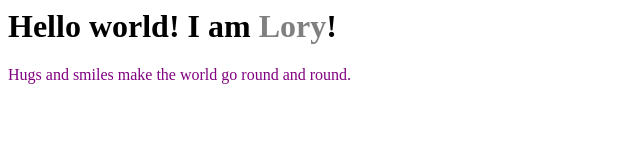
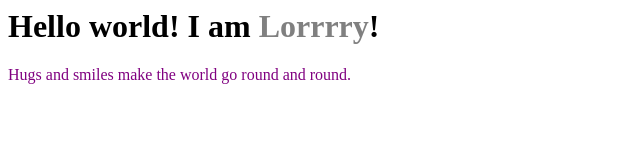
Before and after one commit to lorrainechu/lorrainechu.github.io, a plain HTML site: page index.html in a window 1280 px wide. Shown: the full height of the page, 0-640 px from the left. Drawn offline with Linux system fonts and the light colour scheme.

Commit message:
I changed lorys website

```diff
--- a/index.html
+++ b/index.html
@@ -1,2 +1,2 @@
-<h1>Hello world! I am <font color="gray">Lory</font>!</h1>
+<h1>Hello world! I am <font color="gray">Lorrrry</font>!</h1>
 <p><font color="purple">Hugs and smiles make the world go round and round.</font></p>
```
